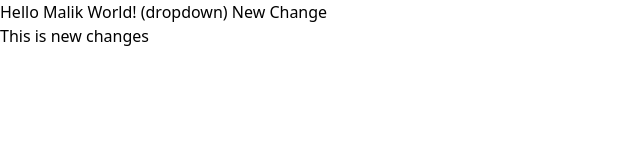
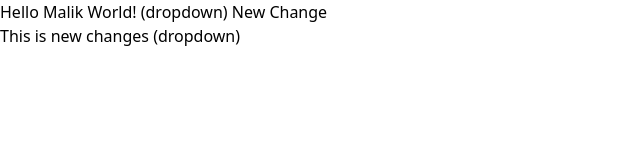
Before and after one commit to hamzadevlpr/demo_test, a React (Vite) app: page / in a window 1280 px wide. Shown: the top 160 px of the page, without its empty margins (0-640 px from the left). Built offline with nearby package versions, Linux system fonts and the light colour scheme.

Commit message:
add dropdown

```diff
--- a/src/App.jsx
+++ b/src/App.jsx
@@ -4,7 +4,7 @@ function App() {
   return (
     <>
     <div className="text-6xl font-bold">Hello Malik World! (dropdown) New Change</div>
-    <p className="text-2xl text-rose-600">This is new changes</p>
+    <p className="text-2xl text-rose-600">This is new changes (dropdown)</p>
     </>
   )
 }
```
